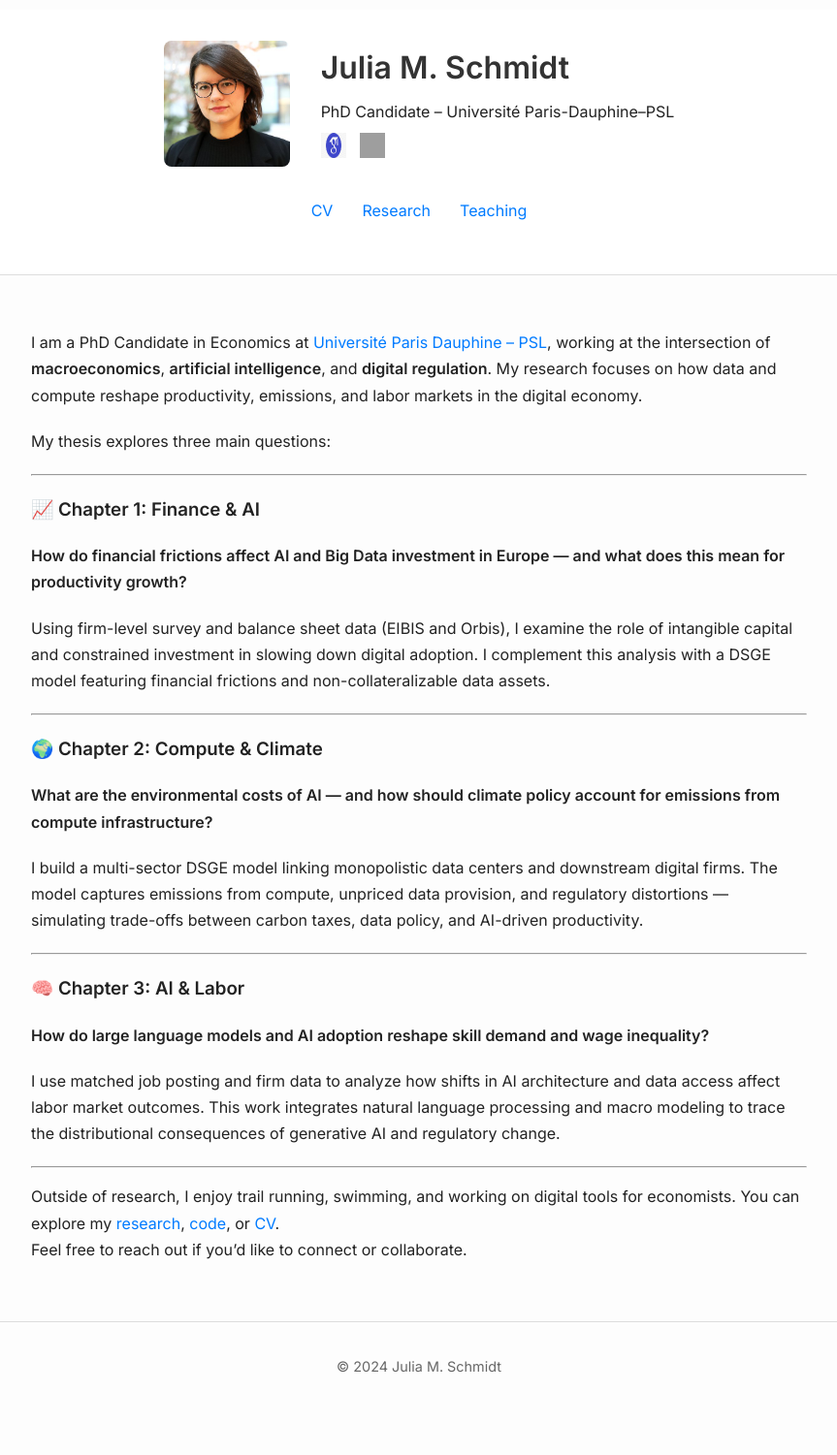
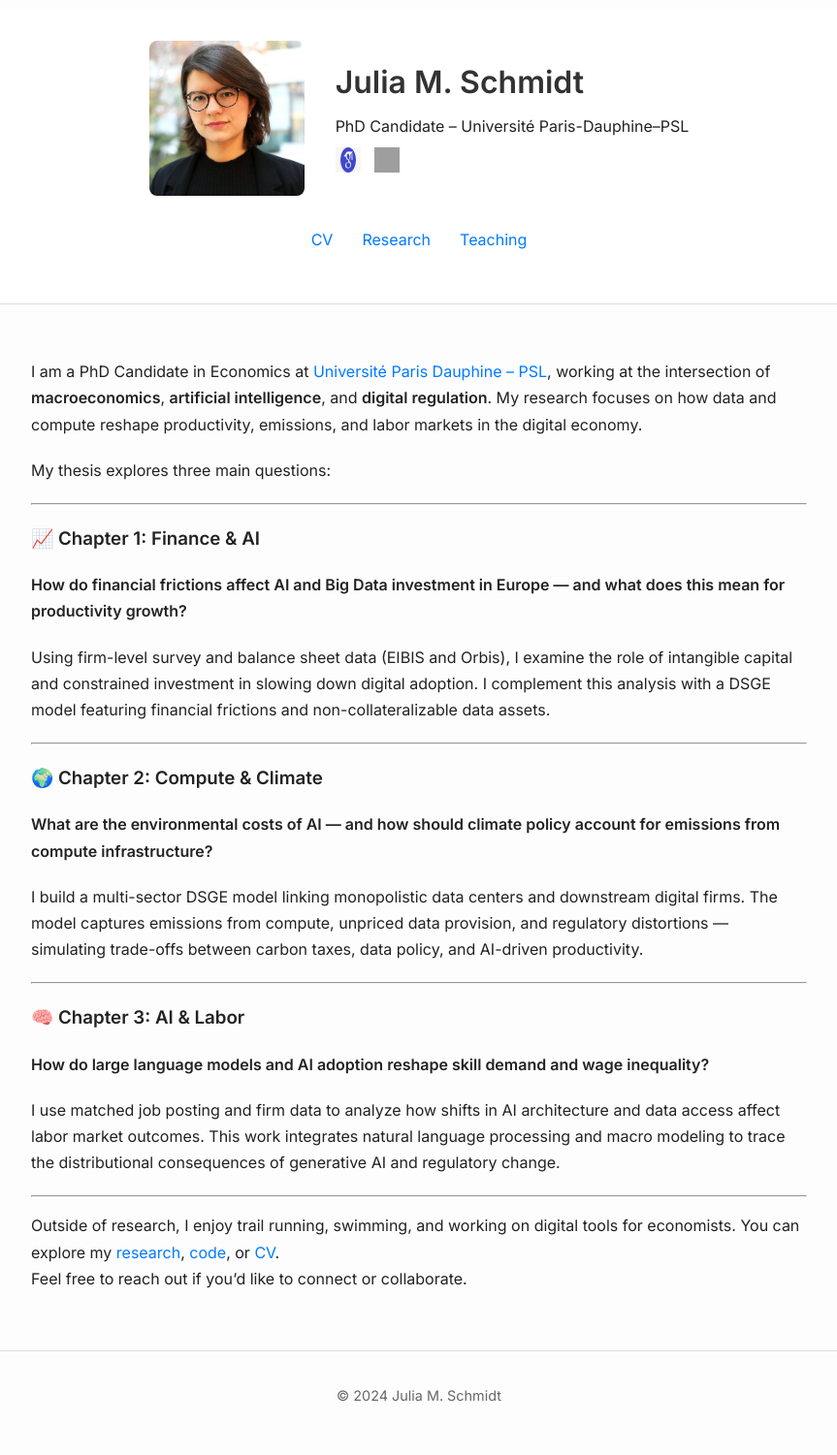
Before and after one commit to julia-m-schmidt/julia-m-schmidt.github.io, a Jekyll site: the page built from index.md, in a window 1280 px wide. Shown: the part 976-2477 px from the top of the page at 97% size, without its empty margins (208-1071 px from the left). Built offline with Jekyll 4.4.1, drawn with Linux system fonts in a browser that asks for light colours; before the commit the page ends 2447 px from its top, so only the background shows below that; grey boxes are pictures that could not be loaded.

Commit message:
Update default.html

```diff
--- a/_layouts/default.html
+++ b/_layouts/default.html
@@ -19,16 +19,16 @@
   <header>
     <div class="container" style="display: flex; flex-direction: column; align-items: center; padding: 2em 0;">
 
-      <!-- Profile Row: image left, info right -->
-      <div style="display: flex; align-items: center; gap: 2em; flex-wrap: nowrap;">
+      <!-- Profile Section -->
+      <div style="display: flex; align-items: center; gap: 2em; flex-wrap: wrap; justify-content: center;">
         <img src="/assets/images/Photo_Schmidt_J.jpg" alt="Julia M. Schmidt"
-             style="width: 130px; height: 130px; object-fit: cover; border-radius: 8px;" />
+             style="width: 160px; height: 160px; object-fit: cover; border-radius: 8px;" />
 
         <div style="text-align: left;">
           <h1 style="margin: 0;">Julia M. Schmidt</h1>
           <p style="margin: 0.3em 0;">PhD Candidate – Université Paris-Dauphine–PSL</p>
 
-          <!-- Icons -->
+          <!-- Social Icons -->
           <div style="margin-top: 0.5em;">
             <a href="https://scholar.google.com/YOUR_ID" target="_blank" aria-label="Google Scholar">
               <img src="/assets/images/gscholar.jpg" alt="Google Scholar"
@@ -42,7 +42,7 @@
         </div>
       </div>
 
-      <!-- Nav links centered below -->
+      <!-- Navigation -->
       <nav class="navbar" style="margin-top: 2em;">
         <a href="/assets/docs/CV_SCHMIDT_J.pdf" target="_blank">CV</a>
         <a href="/research/">Research</a>
@@ -51,7 +51,7 @@
     </div>
   </header>
 
-  <!-- Main -->
+  <!-- Main content -->
   <main class="container">
     {{ content }}
   </main>
```
